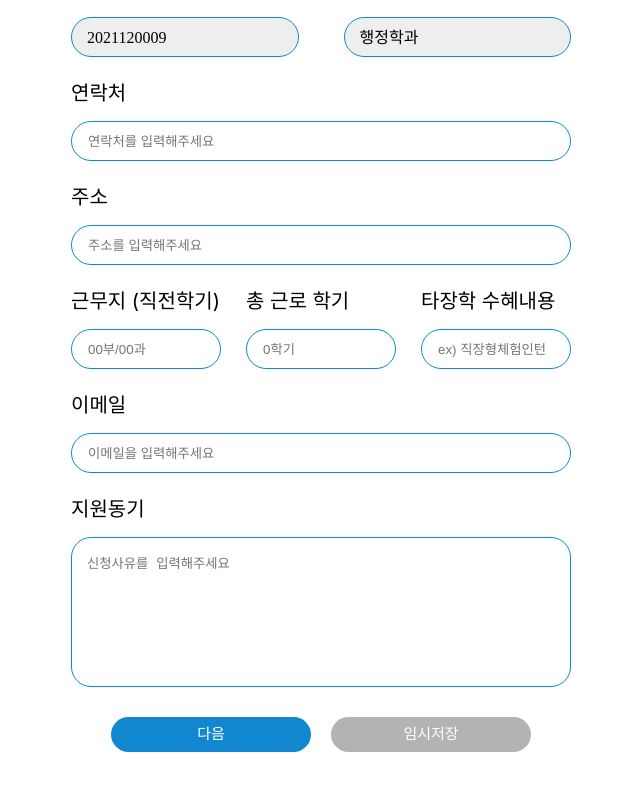
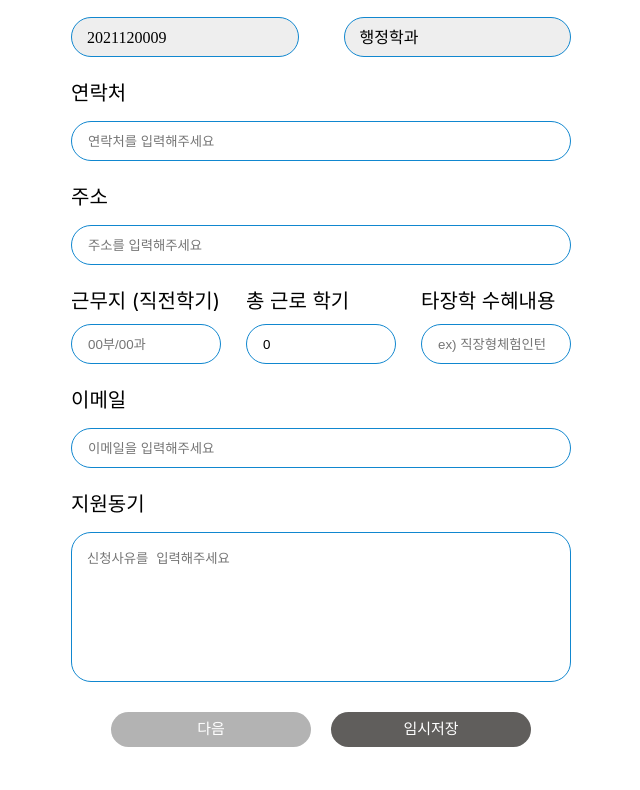
Before and after one commit to uosogong/FrontEnd, a React (Vite) app: page /department/1/apply in a window 1280 px wide. Shown: the part 290-1080 px from the top of the page, without its empty margins (319-959 px from the left). Built offline with nearby package versions, Linux system fonts and the light colour scheme.

Commit message:
Feat: 임시저장 + 유효성 검사

```diff
--- a/src/constants/mocks/apply.js
+++ b/src/constants/mocks/apply.js
@@ -18,7 +18,11 @@ export const unEditableForm = [
 ];
 
 export const gridInputs = [
-  { label: '근무지 (직전학기)', placeholder: '00부/00과' },
-  { label: '총 근로 학기', placeholder: '0학기' },
-  { label: '타장학 수혜내용', placeholder: 'ex) 직장형체험인턴' },
+  { label: '근무지 (직전학기)', placeholder: '00부/00과', name: 'prevloc' },
+  { label: '총 근로 학기', placeholder: '0학기', name: 'workCount' },
+  {
+    label: '타장학 수혜내용',
+    placeholder: 'ex) 직장형체험인턴',
+    name: 'other',
+  },
 ];
--- /dev/null
+++ b/src/hook/useApply.js
@@ -0,0 +1,82 @@
+import { useEffect, useState } from 'react';
+import { validateField } from '../utils';
+import { useLocation } from 'react-router-dom';
+
+const useApply = () => {
+  const location = useLocation();
+  const pageTitle = location.state || '';
+
+  const [applyForm, setApplyForm] = useState({
+    email: '',
+    phoneNum: '',
+    address: '',
+    detailContent: '',
+    prevloc: '',
+    workCount: 0,
+    other: '',
+  });
+
+  const [errors, setErrors] = useState({
+    email: null,
+    phoneNum: null,
+    address: null,
+    detailContent: null,
+    prevloc: null,
+    workCount: null,
+    other: null,
+  });
+
+  const handleChange = (e) => {
+    const { name, value } = e.target;
+    setApplyForm((prev) => ({
+      ...prev,
+      [name]: value,
+    }));
+  };
+
+  useEffect(() => {
+    const stored = localStorage.getItem('apply');
+    if (stored) {
+      setApplyForm(JSON.parse(stored));
+    }
+  }, []);
+
+  const handleSubmit = (e) => {
+    e.preventDefault();
+    if (isFormValid) {
+      alert(JSON.stringify(applyForm));
+      localStorage.removeItem('apply');
+    }
+  };
+
+  const handleTempSave = () => {
+    localStorage.setItem('apply', JSON.stringify(applyForm));
+    alert('임시 저장되었습니다.');
+  };
+
+  const handleBlur = (e) => {
+    const { name, value } = e.target;
+    const errorMsg = validateField(name, value, applyForm);
+    setErrors((prev) => ({
+      ...prev,
+      [name]: errorMsg,
+    }));
+  };
+
+  const isFormValid =
+    Object.values(applyForm).every((value) => value.trim() !== '') &&
+    Object.values(errors).every((error) => error === null);
+
+  return {
+    isFormValid,
+    handleBlur,
+    handleTempSave,
+    handleSubmit,
+    handleChange,
+    errors,
+    applyForm,
+    pageTitle,
+  };
+};
+
+export default useApply;
--- a/src/pages/DepartmentApply/DepartmentApply.jsx
+++ b/src/pages/DepartmentApply/DepartmentApply.jsx
@@ -1,10 +1,18 @@
-import { useLocation } from 'react-router-dom';
-import styled, { css } from 'styled-components';
+import { S } from './style';
 import { unEditableForm, gridInputs } from '../../constants/mocks/apply';
+import useApply from '../../hook/useApply';
 
 const DepartmentApply = () => {
-  const location = useLocation();
-  const pageTitle = location.state || '지원서';
+  const {
+    isFormValid,
+    handleBlur,
+    handleTempSave,
+    handleSubmit,
+    handleChange,
+    errors,
+    applyForm,
+    pageTitle,
+  } = useApply();
 
   return (
     <S.Wrapper>
@@ -23,32 +31,77 @@ const DepartmentApply = () => {
           <S.InputField>
             <S.Form>
               <label>연락처</label>
-              <S.Input placeholder="연락처를 입력해주세요" />
+              <S.Input
+                name="phoneNum"
+                placeholder="연락처를 입력해주세요"
+                onChange={handleChange}
+                value={applyForm['phoneNum']}
+                onBlur={handleBlur}
+              />
+              {errors.phoneNum && <p className="err-meg ">{errors.phoneNum}</p>}
             </S.Form>
             <S.Form>
               <label>주소</label>
-              <S.Input placeholder="주소를 입력해주세요" />
+              <S.Input
+                name="address"
+                placeholder="주소를 입력해주세요"
+                onChange={handleChange}
+                value={applyForm['address']}
+                onBlur={handleBlur}
+              />
+              {errors.address && <p className="err-meg ">{errors.address}</p>}
             </S.Form>
             <S.GridInput>
-              {gridInputs.map(({ label, placeholder }) => (
+              {gridInputs.map(({ label, placeholder, name }) => (
                 <S.GridInputItem key={label}>
                   <label>{label}</label>
-                  <S.Input placeholder={placeholder} />
+                  <S.Input
+                    placeholder={placeholder}
+                    onChange={handleChange}
+                    name={name}
+                    value={applyForm[name]}
+                    onBlur={handleBlur}
+                  />
+                  {errors[name] && <p className="err-meg ">{errors[name]}</p>}
                 </S.GridInputItem>
               ))}
             </S.GridInput>
             <S.Form>
               <label>이메일</label>
-              <S.Input placeholder="이메일을 입력해주세요" />
+              <S.Input
+                name="email"
+                placeholder="이메일을 입력해주세요"
+                onChange={handleChange}
+                value={applyForm['email']}
+                onBlur={handleBlur}
+              />
+              {errors.email && <p className="err-meg ">{errors.email}</p>}
             </S.Form>
             <S.Form>
               <label>지원동기</label>
-              <S.Textarea placeholder="신청사유를 입력해주세요" />
+              <S.Textarea
+                name="detailContent"
+                placeholder="신청사유를 입력해주세요"
+                onChange={handleChange}
+                value={applyForm['detailContent']}
+                onBlur={handleBlur}
+              />
+              {errors.detailContent && (
+                <p className="err-meg ">{errors.detailContent}</p>
+              )}
             </S.Form>
           </S.InputField>
           <S.Buttons>
-            <S.Button>다음</S.Button>
-            <S.Button variant="temp_save">임시저장</S.Button>
+            <S.Button
+              type="submit"
+              onClick={handleSubmit}
+              disabled={!isFormValid}
+            >
+              다음
+            </S.Button>
+            <S.Button variant="temp_save" onClick={handleTempSave}>
+              임시저장
+            </S.Button>
           </S.Buttons>
         </S.Content>
       </S.Layout>
@@ -57,134 +110,3 @@ const DepartmentApply = () => {
 };
 
 export default DepartmentApply;
-
-const BaseInput = css`
-  width: 100%;
-  border: 1px solid ${({ theme }) => theme.colors.blue};
-  border-radius: 20px;
-  padding-left: 16px;
-`;
-
-const S = {
-  Wrapper: styled.section`
-    display: flex;
-    width: 100%;
-    padding: 30px 140px 6px 140px;
-    flex-direction: column;
-    align-items: center;
-    gap: 25px;
-
-    & label {
-      color: #000;
-      font-family: inter;
-      font-size: 20px;
-      font-style: normal;
-      font-weight: 400;
-      line-height: normal;
-    }
-  `,
-
-  Layout: styled.main`
-    display: flex;
-    width: 50%;
-    padding: 10px 0px;
-    flex-direction: column;
-    align-items: flex-start;
-
-    & h1 {
-      color: ${({ theme }) => theme.colors.black};
-      font-family: inter;
-      font-size: 20px;
-      font-style: normal;
-      font-weight: 400;
-      line-height: normal;
-      margin-bottom: 20px;
-    }
-  `,
-
-  Content: styled.section`
-    display: flex;
-    flex-direction: column;
-    align-items: center;
-    width: 100%;
-  `,
-
-  UnEditField: styled.section`
-    display: grid;
-    grid-template-columns: 1fr 1fr;
-    gap: 20px 45px;
-    width: 100%;
-  `,
-
-  Form: styled.div`
-    display: flex;
-    flex-direction: column;
-    gap: 15px;
-  `,
-
-  Textarea: styled.textarea`
-    ${BaseInput}
-    height: 150px;
-    padding: 15px;
-    resize: none;
-  `,
-
-  UnEditableInput: styled.div`
-    display: flex;
-    padding: 1px 0 0 15px;
-    border: 1px solid ${({ theme }) => theme.colors.blue};
-    background-color: #eeeeee;
-    border-radius: 20px;
-    height: 40px;
-    align-items: center;
-  `,
-
-  InputField: styled.section`
-    width: 100%;
-    margin-top: 20px;
-    display: flex;
-    flex-direction: column;
-    gap: 20px;
-  `,
-
-  Input: styled.input`
-    ${BaseInput}
-    height: 40px;
-  `,
-
-  GridInput: styled.div`
-    display: grid;
-    grid-template-columns: 1fr 1fr 1fr;
-    justify-content: space-between;
-    gap: 25px;
-    width: 100%;
-  `,
-
-  GridInputItem: styled.div`
-    width: 100%;
-    display: flex;
-    flex-direction: column;
-    gap: 15px;
-  `,
-
-  Buttons: styled.section`
-    width: 100%;
-    display: flex;
-    justify-content: center;
-    gap: 20px;
-    margin: 30px 0;
-  `,
-
-  Button: styled.button`
-    border-radius: 20px;
-    color: ${({ theme }) => theme.colors.white};
-    text-align: center;
-    font-size: 15px;
-    line-height: 25px;
-    width: 40%;
-    height: 35px;
-
-    background-color: ${({ theme, variant }) =>
-      variant === 'temp_save' ? theme.colors.grey2 : theme.colors.blue};
-  `,
-};
--- a/src/pages/DepartmentApply/style.js
+++ b/src/pages/DepartmentApply/style.js
@@ -0,0 +1,143 @@
+import styled, { css } from 'styled-components';
+
+const BaseInput = css`
+  width: 100%;
+  border: 1px solid ${({ theme }) => theme.colors.blue};
+  border-radius: 20px;
+  padding-left: 16px;
+`;
+
+export const S = {
+  Wrapper: styled.section`
+    display: flex;
+    width: 100%;
+    padding: 30px 140px 6px 140px;
+    flex-direction: column;
+    align-items: center;
+    gap: 25px;
+
+    & label {
+      color: #000;
+      font-family: inter;
+      font-size: 20px;
+      font-style: normal;
+      font-weight: 400;
+      line-height: normal;
+    }
+    & .err-meg {
+      color: ${({ theme }) => theme.colors.error};
+      font-size: 0.7rem;
+      margin-left: 10px;
+    }
+  `,
+
+  Layout: styled.main`
+    display: flex;
+    width: 50%;
+    padding: 10px 0px;
+    flex-direction: column;
+    align-items: flex-start;
+
+    & h1 {
+      color: ${({ theme }) => theme.colors.black};
+      font-family: inter;
+      font-size: 20px;
+      font-style: normal;
+      font-weight: 400;
+      line-height: normal;
+      margin-bottom: 20px;
+    }
+  `,
+
+  Content: styled.section`
+    display: flex;
+    flex-direction: column;
+    align-items: center;
+    width: 100%;
+  `,
+
+  UnEditField: styled.section`
+    display: grid;
+    grid-template-columns: 1fr 1fr;
+    gap: 20px 45px;
+    width: 100%;
+  `,
+
+  Form: styled.div`
+    display: flex;
+    flex-direction: column;
+    gap: 15px;
+  `,
+
+  Textarea: styled.textarea`
+    ${BaseInput}
+    height: 150px;
+    padding: 15px;
+    resize: none;
+  `,
+
+  UnEditableInput: styled.div`
+    display: flex;
+    padding: 1px 0 0 15px;
+    border: 1px solid ${({ theme }) => theme.colors.blue};
+    background-color: #eeeeee;
+    border-radius: 20px;
+    height: 40px;
+    align-items: center;
+  `,
+
+  InputField: styled.section`
+    width: 100%;
+    margin-top: 20px;
+    display: flex;
+    flex-direction: column;
+    gap: 20px;
+  `,
+
+  Input: styled.input`
+    ${BaseInput}
+    height: 40px;
+  `,
+
+  GridInput: styled.div`
+    display: grid;
+    grid-template-columns: 1fr 1fr 1fr;
+    justify-content: space-between;
+    gap: 25px;
+    width: 100%;
+  `,
+
+  GridInputItem: styled.div`
+    width: 100%;
+    display: flex;
+    flex-direction: column;
+    gap: 10px;
+  `,
+
+  Buttons: styled.section`
+    width: 100%;
+    display: flex;
+    justify-content: center;
+    gap: 20px;
+    margin: 30px 0;
+  `,
+
+  Button: styled.button`
+    border-radius: 20px;
+    color: ${({ theme }) => theme.colors.white};
+    text-align: center;
+    font-size: 15px;
+    line-height: 25px;
+    width: 40%;
+    height: 35px;
+
+    background-color: ${({ theme, variant, disabled }) =>
+      disabled
+        ? theme.colors.grey2
+        : variant === 'temp_save'
+          ? theme.colors.grey3
+          : theme.colors.blue};
+    cursor: ${({ disabled }) => (disabled ? 'not-allowed' : 'pointer')};
+    pointer-events: ${({ disabled }) => (disabled ? 'none' : 'auto')};
+  `,
+};
--- a/src/utils/validation.js
+++ b/src/utils/validation.js
@@ -44,7 +44,18 @@ const validateField = (name, value, joinForm) => {
         ? null
         : '전화번호는 11자리 숫자여야 합니다';
 
+    case 'workCount':
+      if (!value.trim()) {
+        return '빈칸없이 입력해주세요';
+      }
+      if (parseInt(value) > 3) {
+        return '직체 및 근로는 3회 이상 불가능합니다';
+      }
+
     default:
+      if (!value.trim()) {
+        return '빈칸없이 입력해주세요';
+      }
       return null;
   }
 };
```
